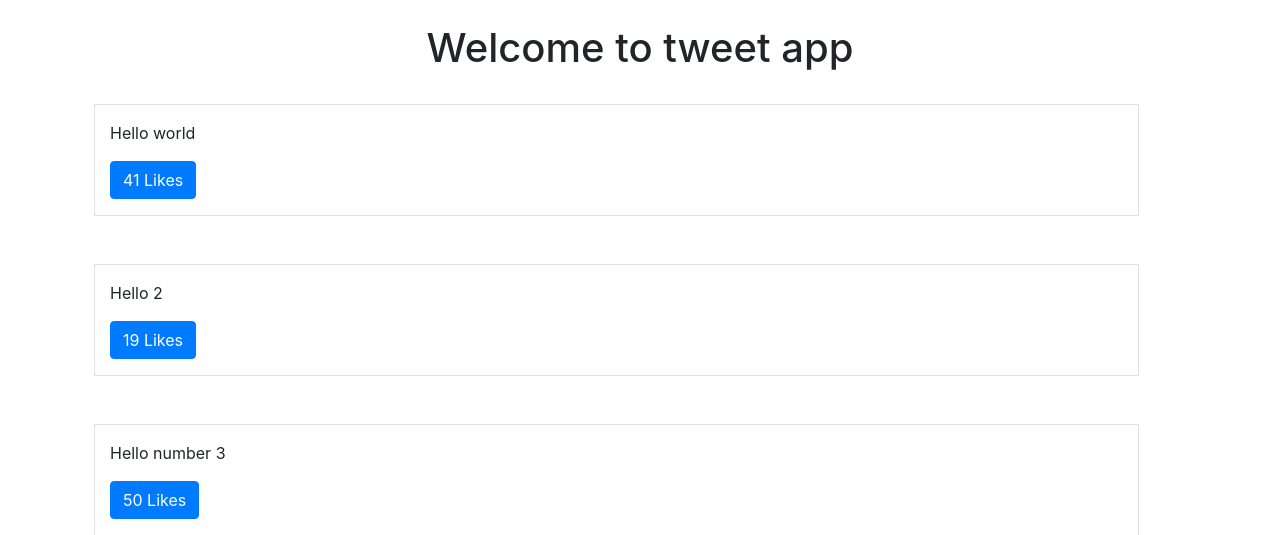
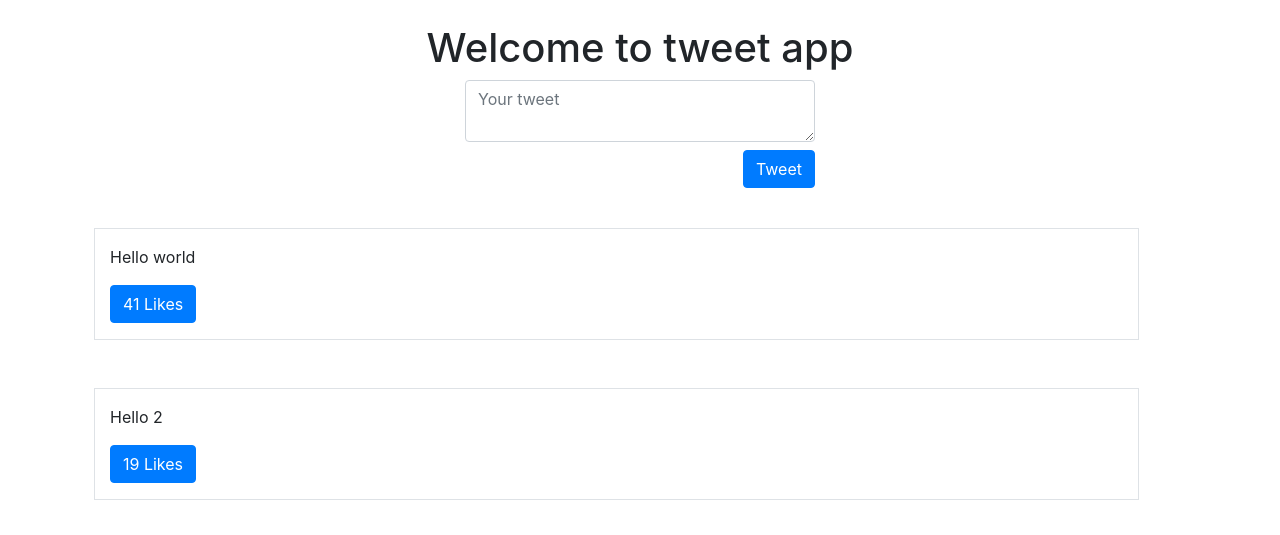
Before and after one commit to BriannHu/TwitterClone, a Django app: page / in a window 1280 px wide. Shown: the part 56-591 px from the top of the page. Run offline with Django 3.2, Linux system fonts and the light colour scheme; data comes from the database, SQL or seed files in the repository; both versions use the stored data as it was after the commit; some libraries are stand-ins or nearby versions.

Commit message:
added form redirect

```diff
--- a/templates/pages/home.html
+++ b/templates/pages/home.html
@@ -4,6 +4,17 @@
 <div class="row text-center">
     <div class="col">
         <h1>Welcome to tweet app</h1>
+    </div>
+</div>
+
+<div class="row mb-3">
+    <div class="col-md-4 mx-auto col-10">
+        <form class="form" method="POST" action="/create-tweet">
+            {% csrf_token %}
+            <input type="hidden" value="/" name="next" />
+            <textarea class="form-control mb-2" name="content" placeholder="Your tweet"></textarea>
+            <button class="btn btn-primary float-right" type="Submit">Tweet</button>
+        </form>
     </div>
 </div>
 
--- a/tweets/views.py
+++ b/tweets/views.py
@@ -1,5 +1,5 @@
 import random
-from django.shortcuts import render
+from django.shortcuts import render, redirect
 # own imports below
 from django.http import JsonResponse #,HttpResponse, Http404
 from .models import Tweet
@@ -13,10 +13,13 @@ def home_view(request, *args, **kwargs):
 def tweet_create_view(request, *args, **kwargs):
     # can be initialized with data or not
     form = TweetForm(request.POST or None)
+    next_url = request.POST.get("next") or None
     if form.is_valid():
         obj = form.save(commit=False)
         # do other form related logic
         obj.save()
+        if next_url != None:
+            return redirect(next_url)
         form = TweetForm()
     return render(request, 'components/form.html', context={"form": form})
 
```
Also changed, not shown: db.sqlite3.
